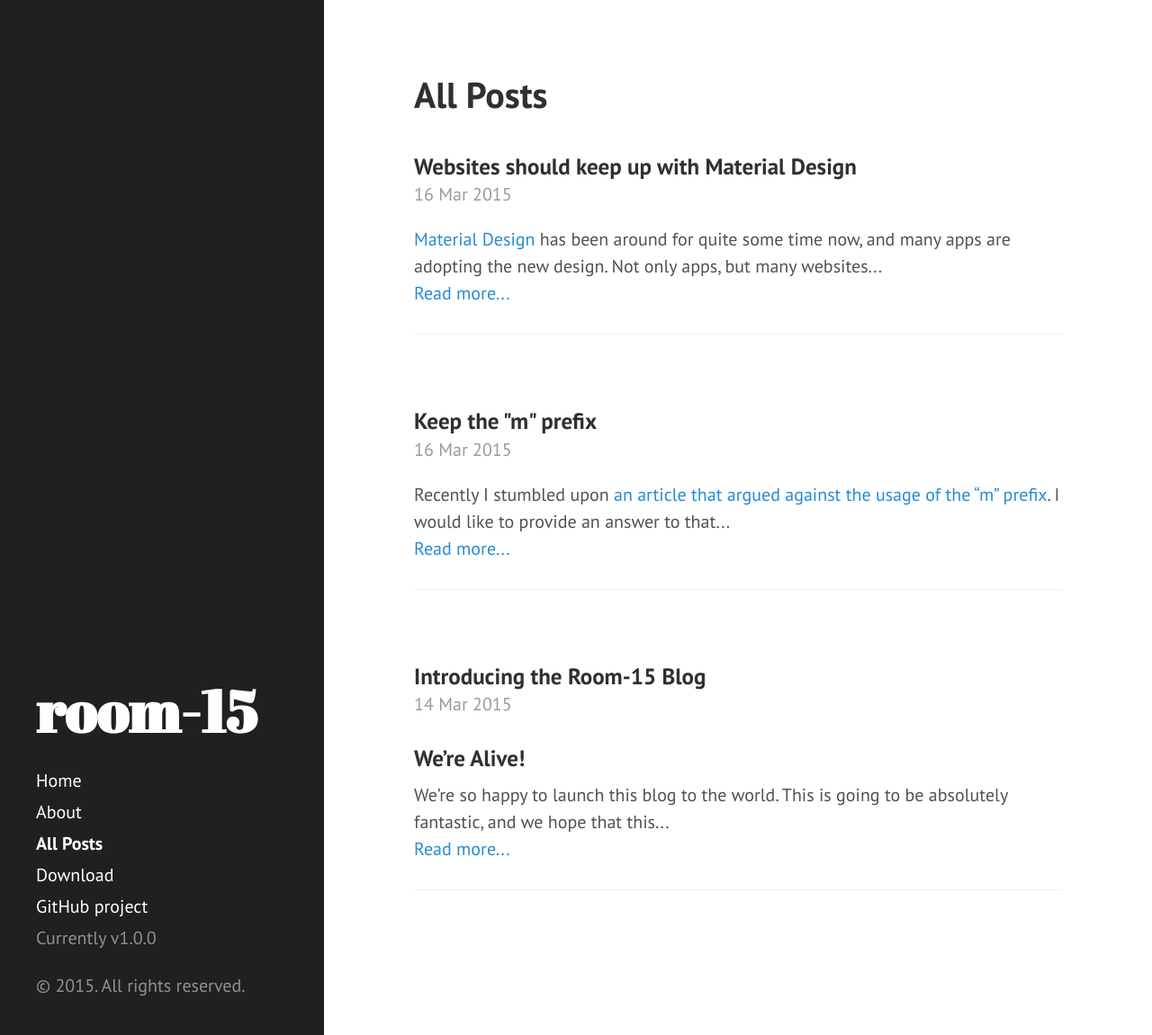
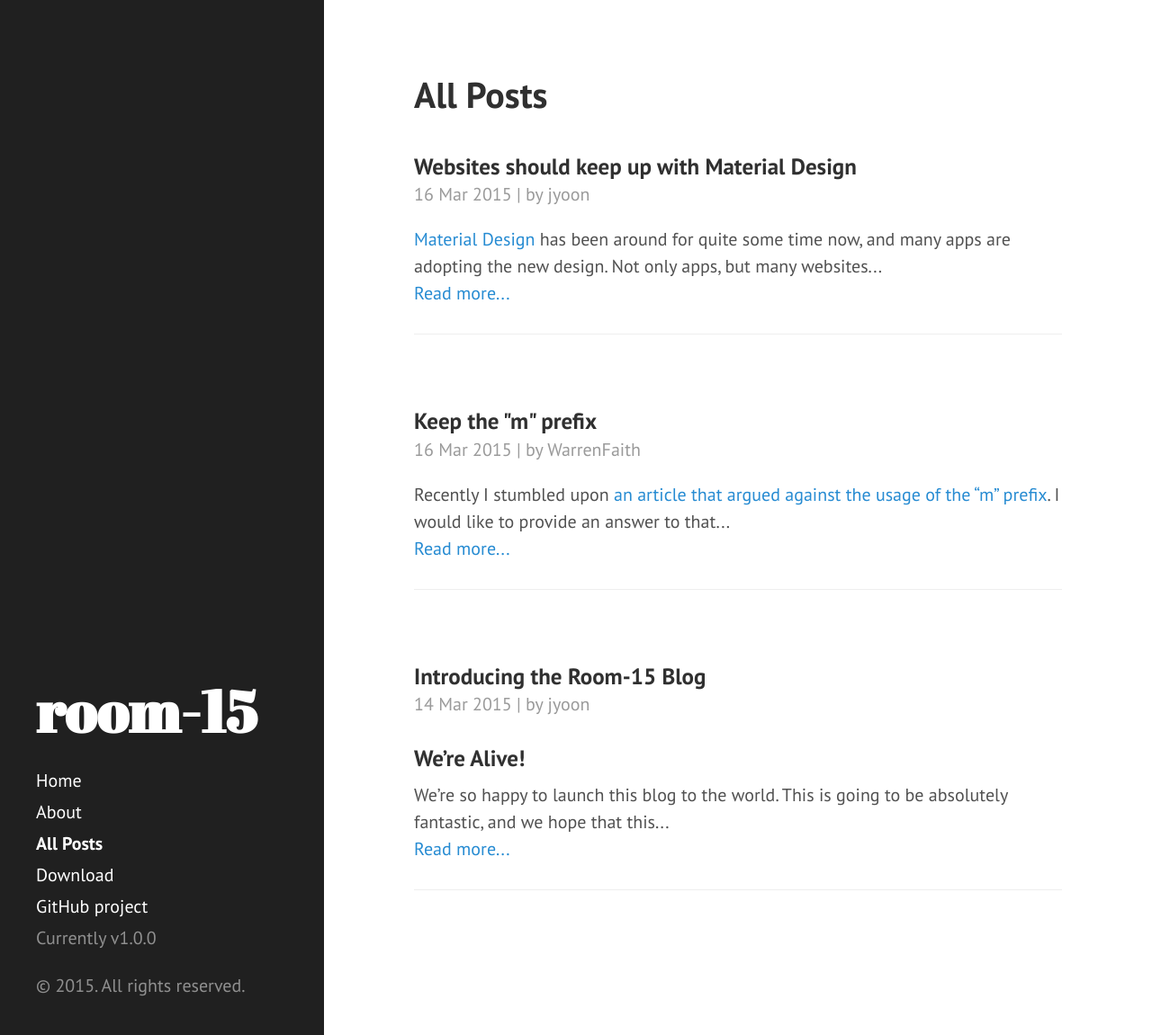
Before and after one commit to room-15/blog, a Jekyll site: the page built from all-posts.html, in a window 1280 px wide and 1151 px high. Shown: the whole window at 90% size. Built offline with Jekyll 4.4.1, drawn with Linux system fonts in a browser that asks for light colours.

Commit message:
Minor author name patch on all posts page

```diff
--- a/all-posts.html
+++ b/all-posts.html
@@ -13,7 +13,7 @@ title: All Posts
       </a>
     </h3>
 
-    <span class="post-date">{{ post.date | date_to_string }}</span>
+    <span class="post-date">{{ post.date | date_to_string }} | by {{ post.post_author }}</span>
 
     {{ post.content | truncatewords:25 }}<br>
     <a href="{{site.baseurl}}{{ post.url }}">Read more...</a><hr>
```
